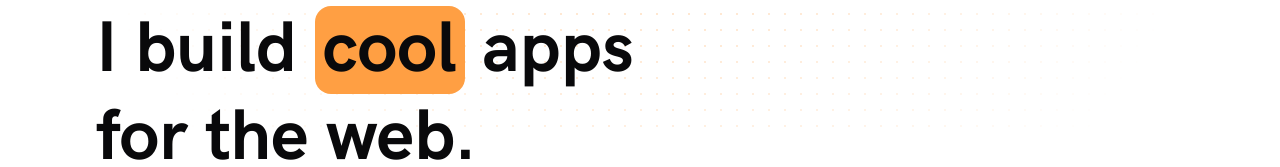
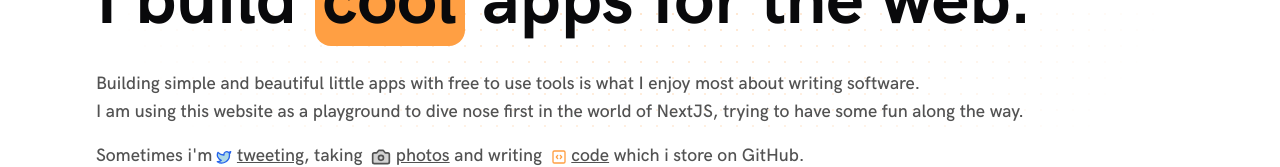
Before and after one commit to mmeister86/website, a Next.js app: page / in a window 1280 px wide. Shown: the part 659-826 px from the top of the page. Built offline with nearby package versions, Linux system fonts and the light colour scheme.

Commit message:
changed copy on home

```diff
--- a/app/page.tsx
+++ b/app/page.tsx
@@ -17,7 +17,7 @@ export default function Home() {
   const { toast } = useToast();
 
   return (
-    <main className=" flex items-center justify-center md:p-24 w-full mx-auto my-auto">
+    <main className=" flex items-center justify-center md:p-24 sm:py-12 w-full mx-auto my-auto">
       <DotPattern className="absolute inset-0 [mask-image:radial-gradient(600px_circle_at_center,white,transparent)]" />
 
       <div className="flex flex-col relative w-fit gap-12">
@@ -27,7 +27,7 @@ export default function Home() {
             alt="Portrait"
             width={128}
             height={128}
-            className="rounded-full cursor-pointer mb-12"
+            className="rounded-full cursor-pointer"
             onClick={() => {
               toast({
                 title: "Nope. No link here.",
@@ -54,16 +54,14 @@ export default function Home() {
               words={["tiny", "cool", "funny", "cute", "useful", "sexy"]}
               className="bg-[#ff9f43] p-2 rounded-2xl"
             />{" "}
-            apps <br />
-            for the web.
+            apps for the web.
           </h1>
 
           <div className="space-y-4 text-lg text-neutral-600 font-medium">
             <p>
-              Building simple and beautiful things with accessible tools is what
-              I enjoy most about my work.
-              <br />I am also interested in crafting beautiful minimal products
-              and exploring new worlds.
+              Building simple and beautiful little apps with free to use tools is what
+              I enjoy most about writing software.
+              <br />I am using this website as a playground to dive nose first in the world of NextJS, trying to have some fun along the way.
             </p>
             <p>
               Sometimes i&apos;m
```
